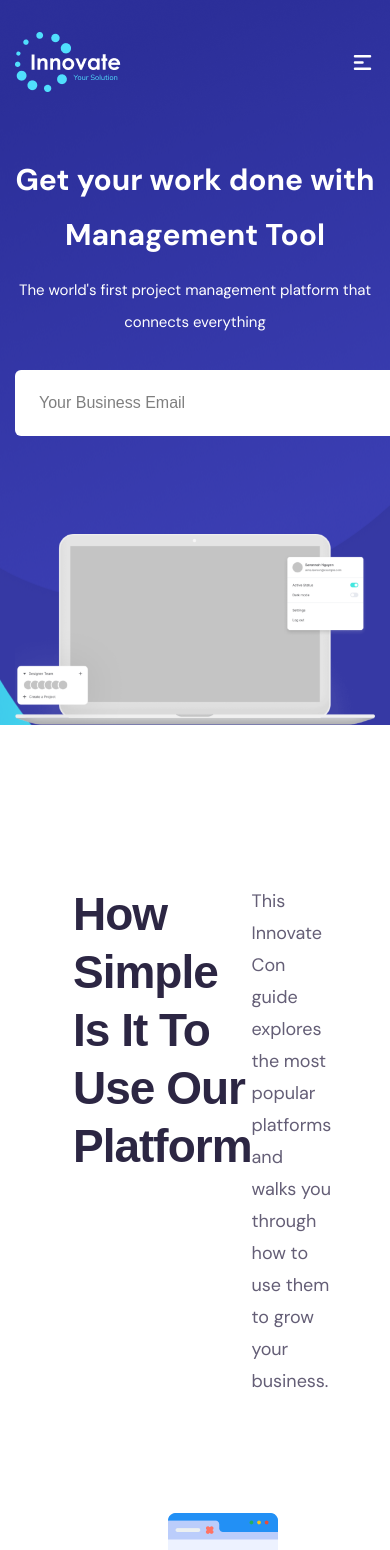
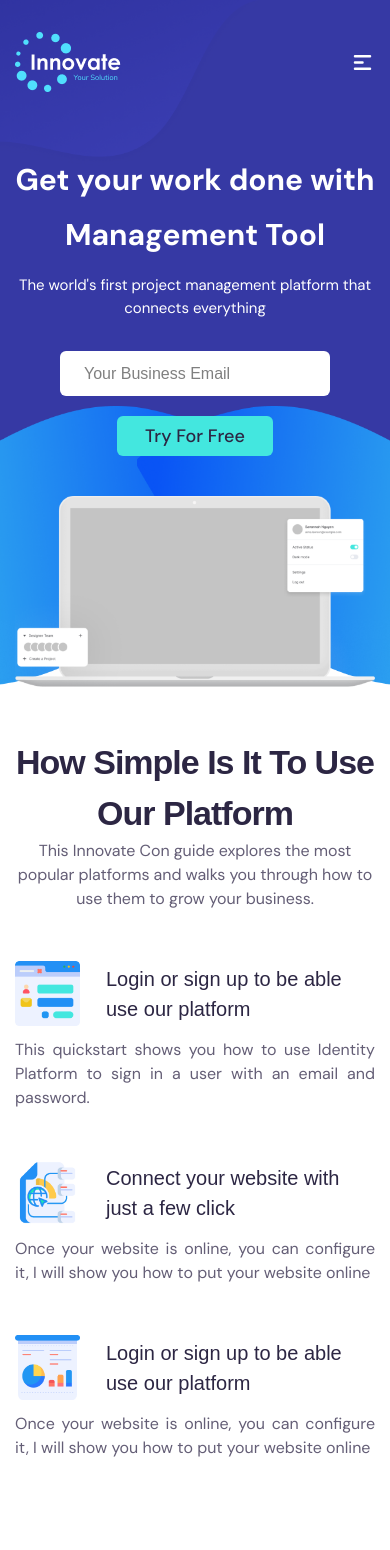
Before and after one commit to iyiu9akhan/innovate-RTB, a React (Vite) app: page / in a window 390 px wide. Shown: the top 1550 px of the page. Built offline with nearby package versions, Linux system fonts and the light colour scheme; a web font is replaced by a local one.

Commit message:
windows: responsive - using section solved

```diff
--- a/src/components/Banner/Banner.jsx
+++ b/src/components/Banner/Banner.jsx
@@ -4,24 +4,24 @@ import laptop_screen from "../../assets/laptop_screen.png";
 
 function Banner({ children }) {
   return (
-    <div className="bg-[url('/src/assets/bg_shape.png')] bg-no-repeat  relative w-full  mb-[160px]">
+    <div className="bg-[url('/src/assets/bg_shape.png')] bg-no-repeat bg-cover bg-center  relative w-full mb-[50px] md:mb-[160px]">
       {children}
       <Container>
         <div className="text-center">
           <h1 className=" font-secondary font-bold text-[30px] mt-[40px] leading-[55px] mb-[12px] md:text-[56px] md:w-[786px] mx-auto text-white md:mt-[98px] md:mb-[20px] md:leading-[64px]">
             Get your work done with Management Tool
           </h1>
-          <p className="font-secondary font-normal text-[15px] w-auto md:text-lg tracking-[-0.0025em] text-white leading-8 md:w-[467px] mx-auto mb-8">
+          <p className="font-secondary font-normal text-[15px] w-auto md:text-lg tracking-[-0.0025em] text-white md:leading-8 md:w-[467px] mx-auto mb-8">
             The world's first project management platform that connects
             everything
           </p>
-          <div className="relative mb-[98px]">
+          <div className="relative mb-[40px] md:mb-[98px]">
             <input
               type="text"
-              className="h-[66px] w-[480px] rounded-[6px] bg-white   outline-0 pl-[24px] placeholder:text-[16px] capitalize leading-[26px] font-primary text-black"
+              className="mb-5 h-[45px] w-[75%] block mx-auto md:h-[66px] md:w-[480px] md:mb-0 rounded-[6px] bg-white   outline-0 pl-[24px] placeholder:text-[16px] capitalize leading-[26px] font-primary text-black"
               placeholder="Your business email"
             />
-            <button className="absolute right-[472px] bottom-2  px-[28.5px] py-[15px] bg-btn rounded-[6px] cursor-pointer text-blue-color text-lg font-medium font-secondary leading-[20px] capitalize">
+            <button className="py-[10px] md:absolute md:right-[472px] bottom-2  px-[28.5px] md:py-[15px] bg-btn rounded-[6px] cursor-pointer text-blue-color text-lg font-medium font-secondary leading-[20px] capitalize">
               try for free
             </button>
           </div>
--- a/src/components/Using/Using.jsx
+++ b/src/components/Using/Using.jsx
@@ -28,28 +28,30 @@ function Using() {
   return (
     <div className="mb-[160px]">
       <Container>
-        <div className="px-[58px]">
-          <div className="flex justify-between mb-[116px]">
-            <h5 className="font-primary font-bold text-[46px] capitalize leading-[58px] text-blue-color w-[504px] tracking-[-1px]">
+        <div className="md:px-[58px]">
+          <div className="md:flex justify-between mb-[50px] md:mb-[116px]">
+            <h5 className="text-[34px] text-center md:text-start font-primary font-bold md:text-[46px] capitalize md:leading-[58px] text-blue-color md:w-[504px] tracking-[-1px]">
               how simple is it to use our platform
             </h5>
-            <p className="w-[530px] text-lg font-secondary font-normal leading-8 tracking-[-0.045px] text-info-color">
+            <p className="text-center md:text-start md:w-[530px] md:text-lg font-secondary font-normal md:leading-8 tracking-[-0.045px] text-info-color">
               This Innovate Con guide explores the most popular platforms and
               walks you through how to use them to grow your business.
             </p>
           </div>
-          <div className="flex justify-between text-center">
+          <div className="md:flex justify-between text-center">
             {infoData.map((item) => (
               <div>
-                <img
+                <div className="flex md:flex-col gap-[26px] md:gap-0">
+                  <img
                   src={item.img}
                   alt="#icon_one"
-                  className="mx-auto mb-[26px]"
+                  className="mx-auto mb-[12px] md:mb-[26px] h-[65px] w-[65px] md:h-[110px] md:w-[110px]"
                 />
-                <h4 className="font-primary font-bold text-[24px] leading-9 text-blue-color  w-[300px] mx-auto mb-3">
+                <h4 className="flex items-center text-[20px] text-start md:text-center font-primary font-medium md:font-bold md:text-[24px] md:leading-9 text-blue-color  w-[300px] mx-auto mb-[12px] ">
                   {item.title}
                 </h4>
-                <p className="w-[300px] font-secondary text-lg leading-8 text-info-color">
+                </div>
+                <p className="text-justify md:text-center md:w-[300px] font-secondary md:text-lg md:leading-8 text-info-color mx-auto mb-[50px] md:mb-0">
                   {item.details}
                 </p>
               </div>
```
